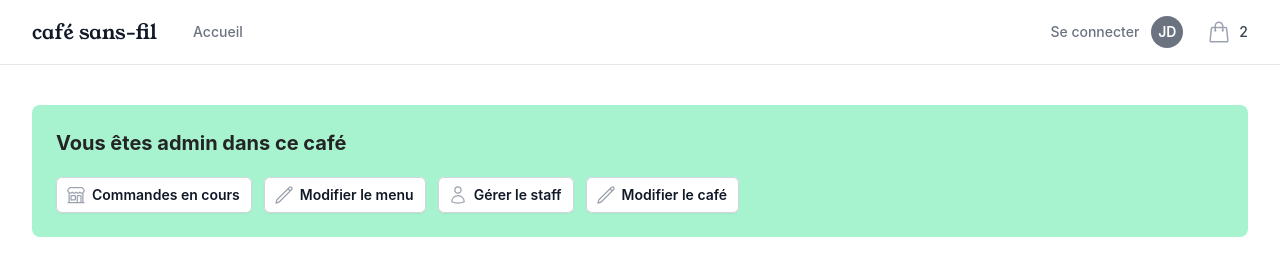
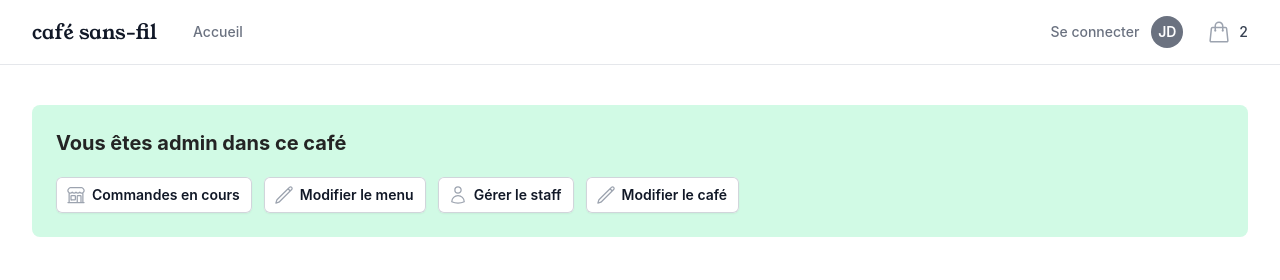
Before and after one commit to ceduni/cafe-sans-fil, a React (Vite) app in the folder front/: page /cafes/1 in a window 1280 px wide. Shown: the top 280 px of the page. Built offline with nearby package versions, Linux system fonts and the light colour scheme; a web font is replaced by a local one.

Commit message:
design details

```diff
--- a/front/src/components/ui/CafeMemberHeader.jsx
+++ b/front/src/components/ui/CafeMemberHeader.jsx
@@ -21,7 +21,7 @@ const CafeMemberHeader = () => {
   }
 
   return (
-    <div className="mb-10 p-6 rounded-lg bg-emerald-200">
+    <div className="mb-10 p-6 rounded-lg bg-emerald-100">
       <div className="min-w-0 flex-1">
         <h2 className="text-xl font-bold">Vous êtes {status} dans ce café</h2>
       </div>
--- a/front/src/components/ui/FIlters.jsx
+++ b/front/src/components/ui/FIlters.jsx
@@ -143,7 +143,7 @@ const Filters = () => {
 
         <div>
           <div className="flex items-baseline justify-between border-b border-gray-200 pb-6">
-            <h1 className="text-3xl font-semibold tracking-tight text-gray-900">Cafés</h1>
+            <h1 className="text-3xl font-semibold tracking-tight text-gray-900 font-secondary">Cafés</h1>
 
             <div className="flex items-center">
               <Menu as="div" className="relative inline-block text-left">
```
